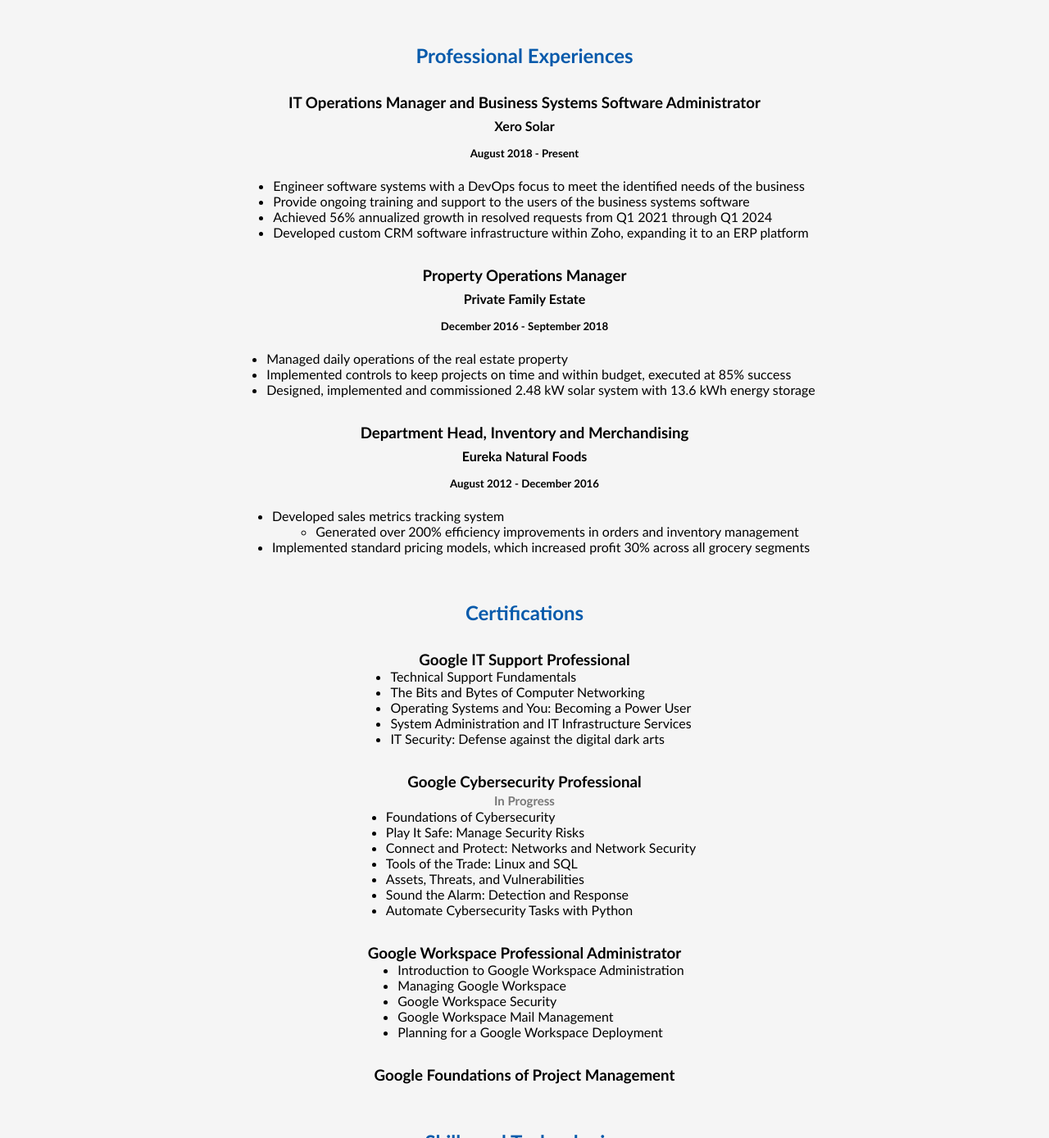
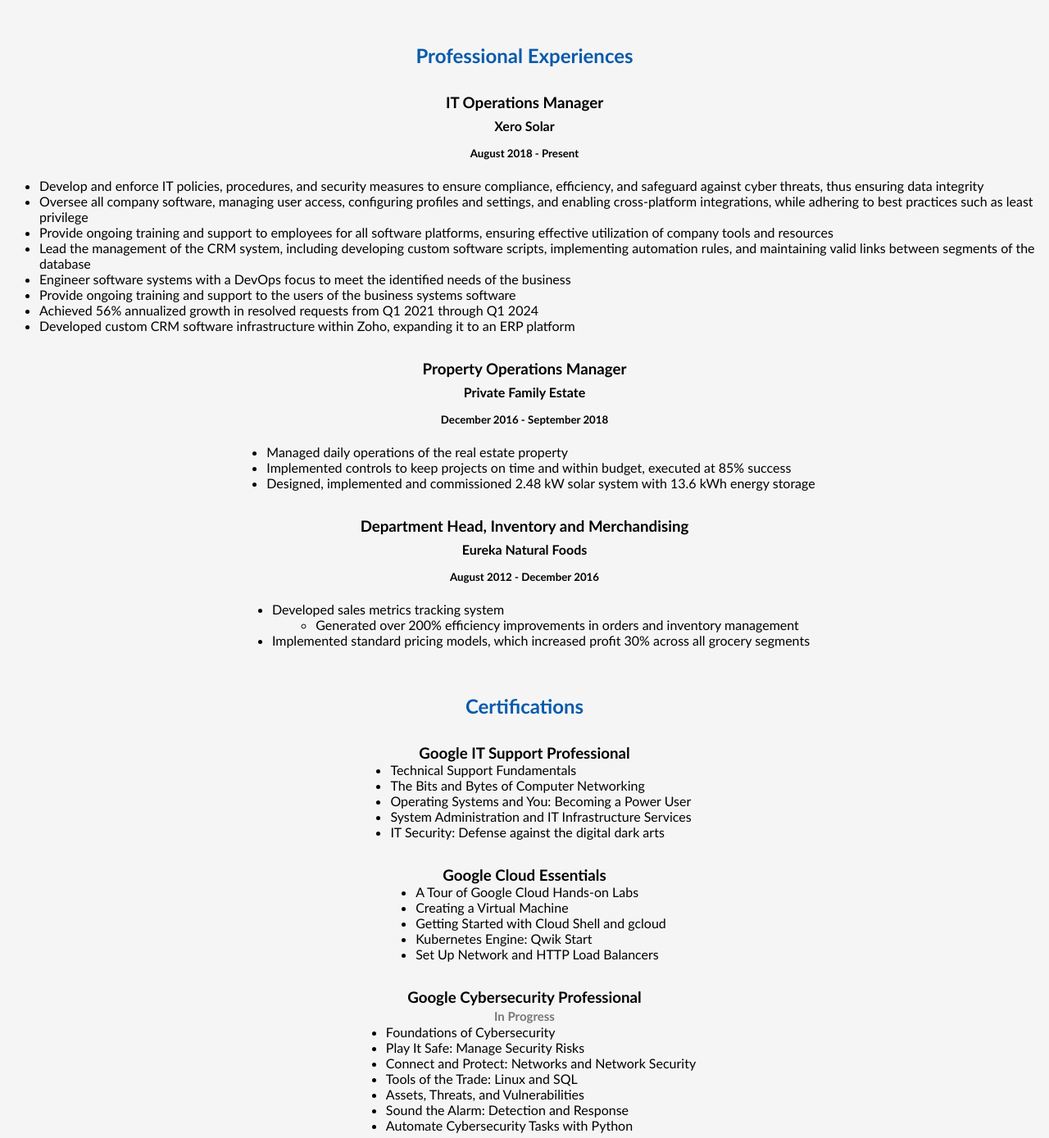
Before and after one commit to andersontyler1/andersontyler1.github.io, a plain HTML site: page index.html in a window 1280 px wide. Shown: the part 527-1916 px from the top of the page at 82% size. Drawn offline with Linux system fonts and the light colour scheme.

Commit message:
Update index.html
Description updates

```diff
--- a/index.html
+++ b/index.html
@@ -18,7 +18,7 @@
     <img src="images/banner.jpg" alt="banner" width=30%>
 
     <h1>Tyler Anderson</h1><br>
-    <h4>Information Technology Professional<br>Cybersecurity Analyst<br>Cross-Functional Team Manager</h4>
+    <h4>Information Technology Professional<br>Cross-Functional Team Manager<br>Aspiring Cybersecurity Analyst & Cloud Security Engineer</h4>
 
     <h2>About Me</h2>
     <p>I have a passion for securely protecting and preserving personal information and strive to be an information technology professional who contributes positively to those ends.</p>
@@ -27,11 +27,15 @@
 
     <h2>Professional Experiences</h2>
 
-    <h3>IT Operations Manager and Business Systems Software Administrator</h3>
+    <h3>IT Operations Manager</h3>
     <h4>Xero Solar</h4>
     <h5>August 2018 - Present</h5>
       <ul>
-        <li>Engineer software systems with a DevOps focus to meet the identified needs of the business</li>
+        <li>Develop and enforce IT policies, procedures, and security measures to ensure compliance, efficiency, and safeguard against cyber threats, thus ensuring data integrity</li>
+	<li>Oversee all company software, managing user access, configuring profiles and settings, and enabling cross-platform integrations, while adhering to best practices such as least privilege</li>
+	<li>Provide ongoing training and support to employees for all software platforms, ensuring effective utilization of company tools and resources</li>
+	<li>Lead the management of the CRM system, including developing custom software scripts, implementing automation rules, and maintaining valid links between segments of the database</li>
+	<li>Engineer software systems with a DevOps focus to meet the identified needs of the business</li>
         <li>Provide ongoing training and support to the users of the business systems software</li>
 	<li>Achieved 56% annualized growth in resolved requests from Q1 2021 through Q1 2024</li>
 	<li>Developed custom CRM software infrastructure within Zoho, expanding it to an ERP platform</li>
@@ -64,6 +68,15 @@
 	<li>Operating Systems and You: Becoming a Power User</li>
 	<li>System Administration and IT Infrastructure Services</li>
 	<li>IT Security: Defense against the digital dark arts</li>
+      </ul>
+
+    <h3>Google Cloud Essentials</h3>
+      <ul>
+	<li>A Tour of Google Cloud Hands-on Labs</li>
+	<li>Creating a Virtual Machine</li>
+	<li>Getting Started with Cloud Shell and gcloud</li>
+	<li>Kubernetes Engine: Qwik Start</li>
+	<li>Set Up Network and HTTP Load Balancers</li>
       </ul>
 
     <h3>Google Cybersecurity Professional<br><text style="color:#777777; font-size:80%;">In Progress</text></h3>
```
